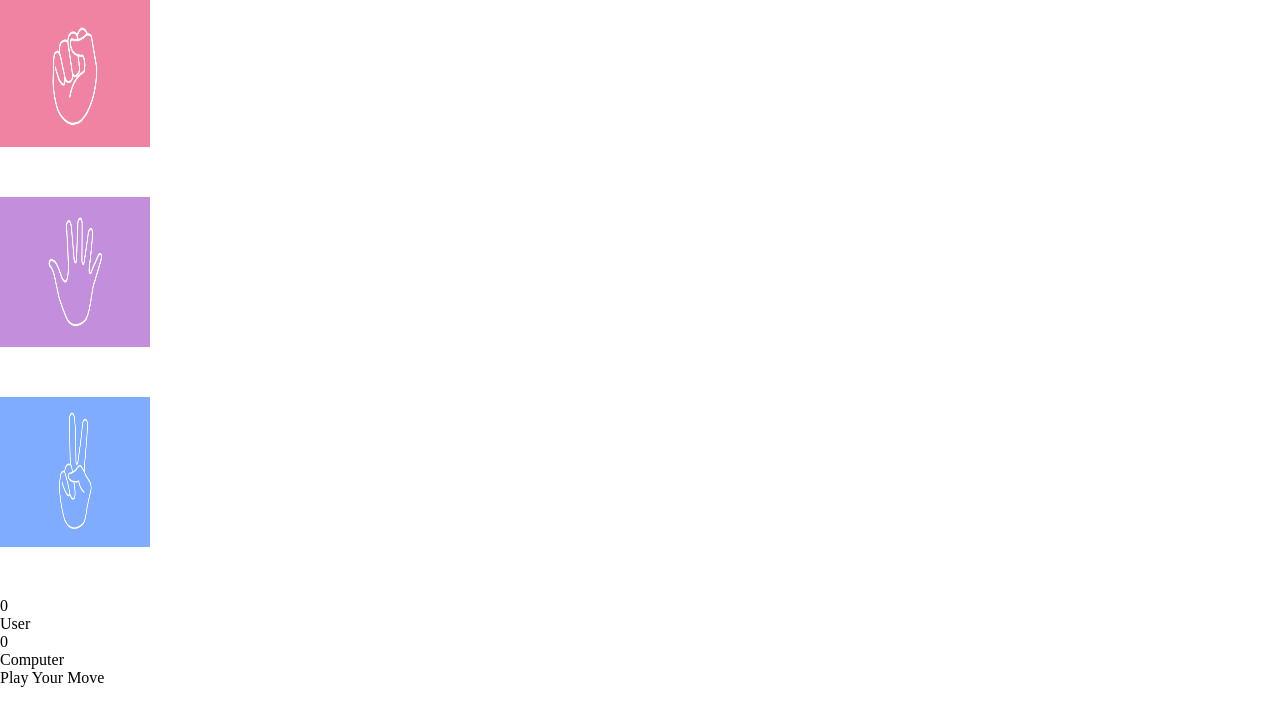
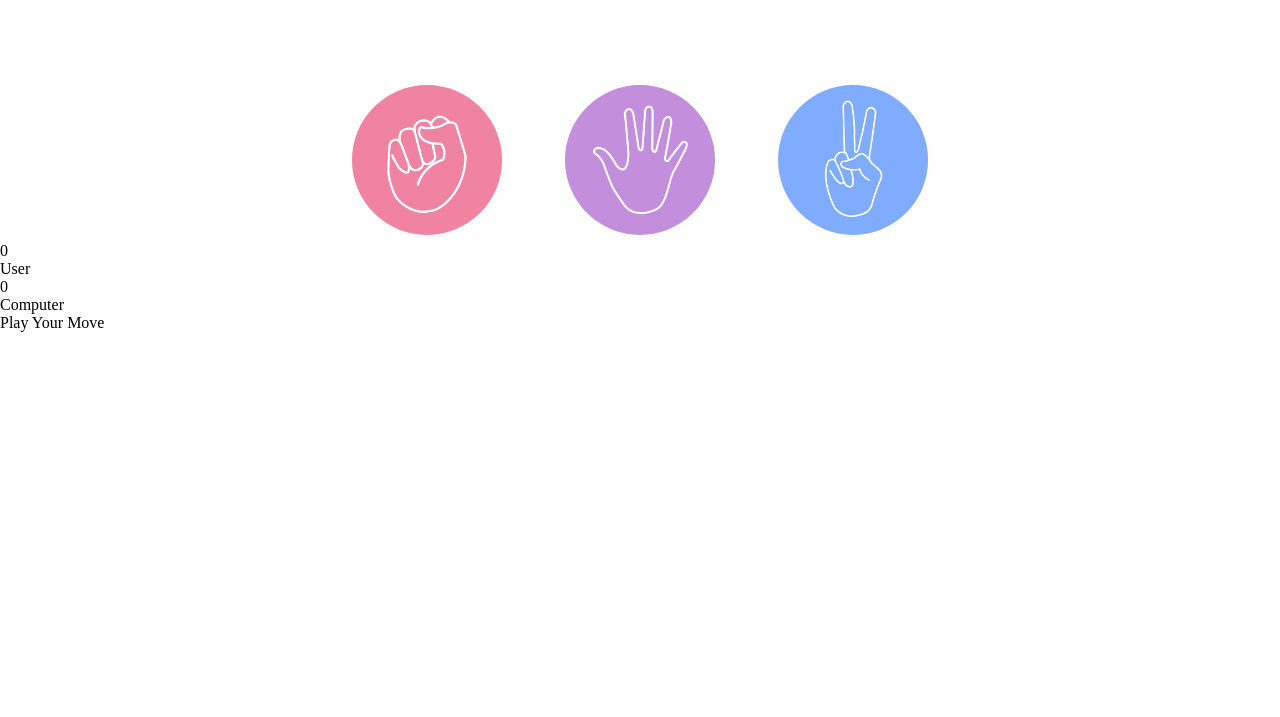
Before and after one commit to vaidehijadhav/Stone_Paper_Scissor, a plain HTML site: page index.html in a window 1280 px wide. Shown: the part 83-800 px from the top of the page. Drawn offline with Linux system fonts and the light colour scheme.

Commit message:
Add css properties to img

```diff
--- a/style.css
+++ b/style.css
@@ -13,11 +13,32 @@ h1{
 }
 
 .choice{
-    height: 200px;
-    width: 200px;
+    height: 165px;
+    width: 165px;
+    border-radius: 50%;
+    display: flex;
+    justify-content: center;
+    align-items: center;
+}
+
+.choice:hover{
+    /* opacity: 0.5; */
+    cursor: pointer;
+    background-color: #081b31;
+
 }
 
 img{
     height: 150px;
     width: 150px;
+    object-fit: cover;
+    border-radius: 50%;
 }
+
+.choices{
+    display: flex;
+    justify-content: center;
+    align-items: center;
+    gap: 3rem;
+    margin-top: 5rem;
+}
```
